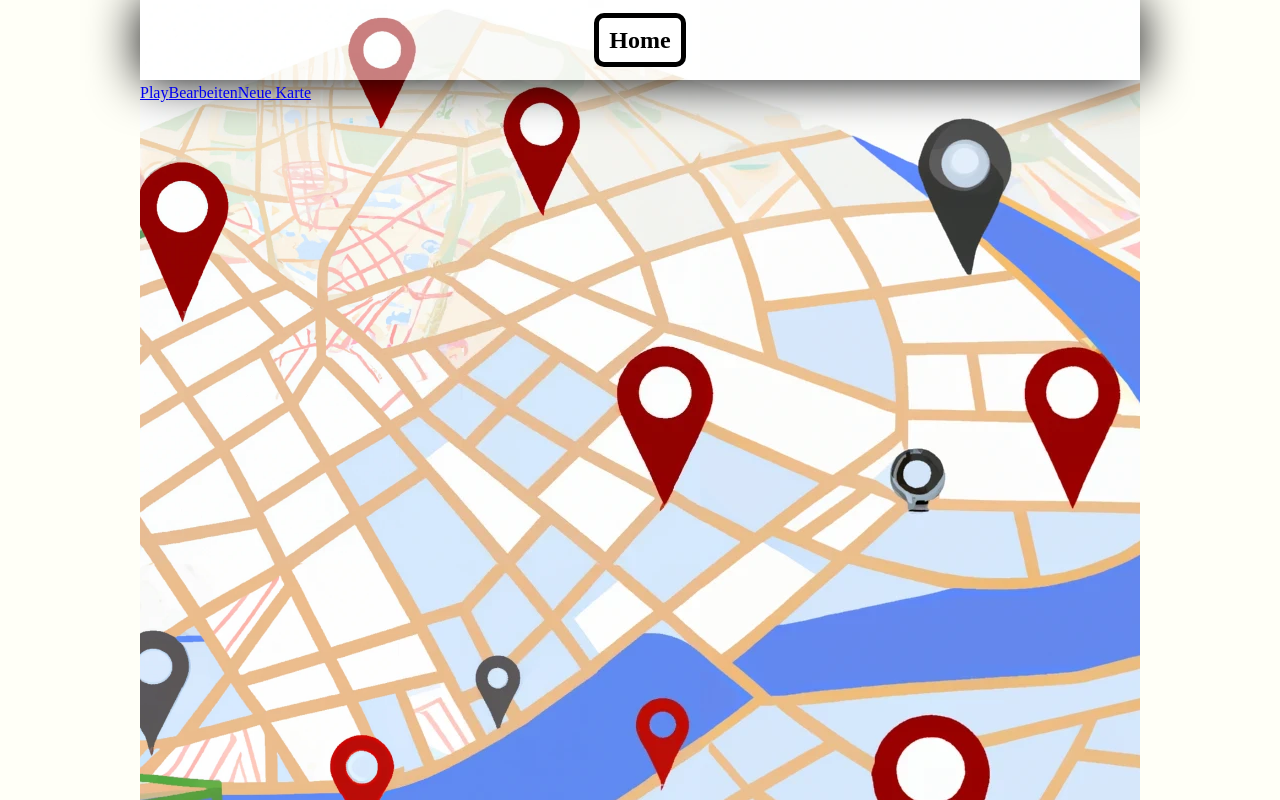
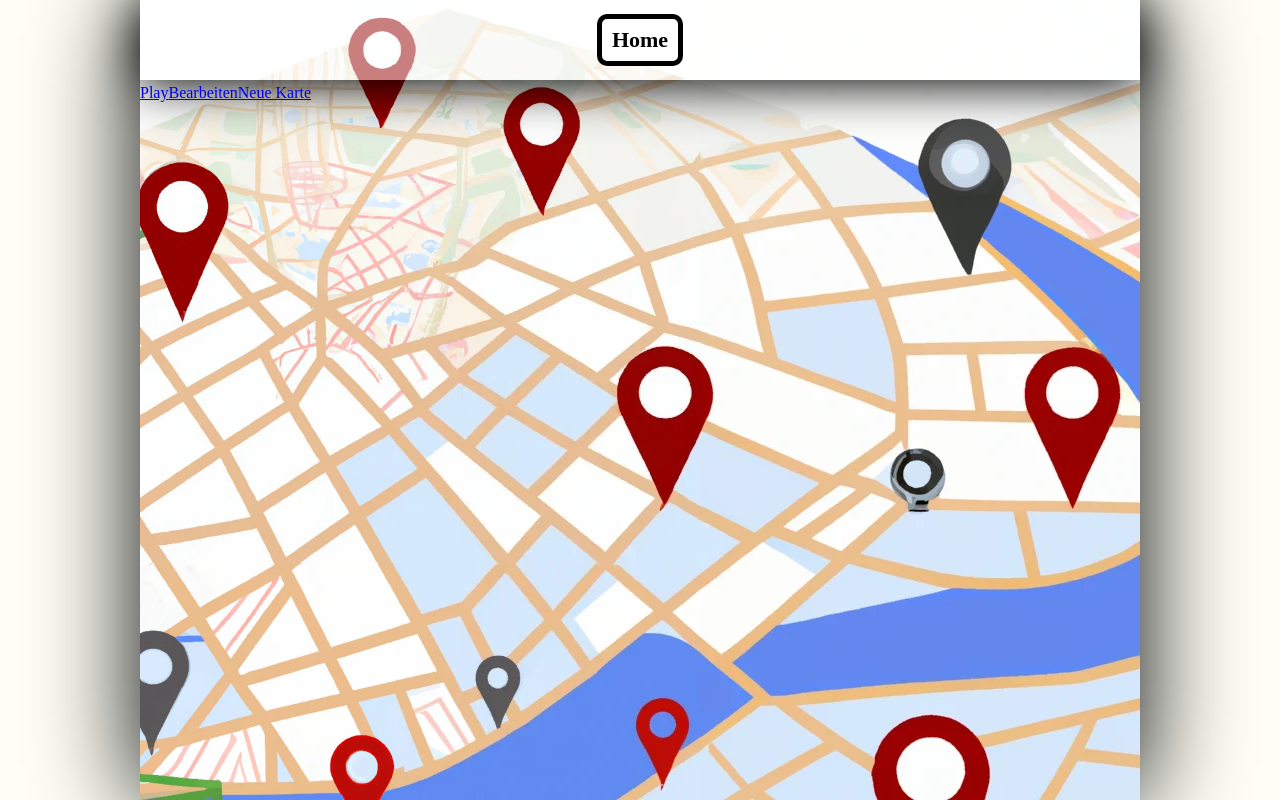
Before and after one commit to feindreh/mapguess, a React (Create React App) app: page / in a window 1280 px wide. Built offline with nearby package versions, Linux system fonts and the light colour scheme; no server answers.

Commit message:
add box shadow to navbar and inner wrap

```diff
--- a/src/style/App.css
+++ b/src/style/App.css
@@ -2,10 +2,12 @@
 
 #outerWrap{
     background-color: rgb(255, 255, 247);
+    min-width: 300px;
 }
 #innerWrap{
     display: relative;
 
+    box-shadow: 0px 0px 100px black;
 
     width: 100%;
     max-width: 1000px;
@@ -25,14 +27,14 @@
 #navbar{
     height:80px;
     background:rgba(255, 255, 255, 0.493);
-    font-size: 24px;
+    font-size: 22px;
     font-weight: bold;
 
     display: flex;
+    gap:20px;
     justify-content: center;
     align-items: center;
-
-    box-shadow: 0px 0px 50px 0px black;
+    box-shadow: 0px 5px 50px black;
     margin-bottom:5px;
 }
 
@@ -41,8 +43,8 @@
     background-color:rgb(255, 255, 255);
     border-radius: 10px;
     padding:10px;
+}
 
-}
 /*Home*/
 
 
```
